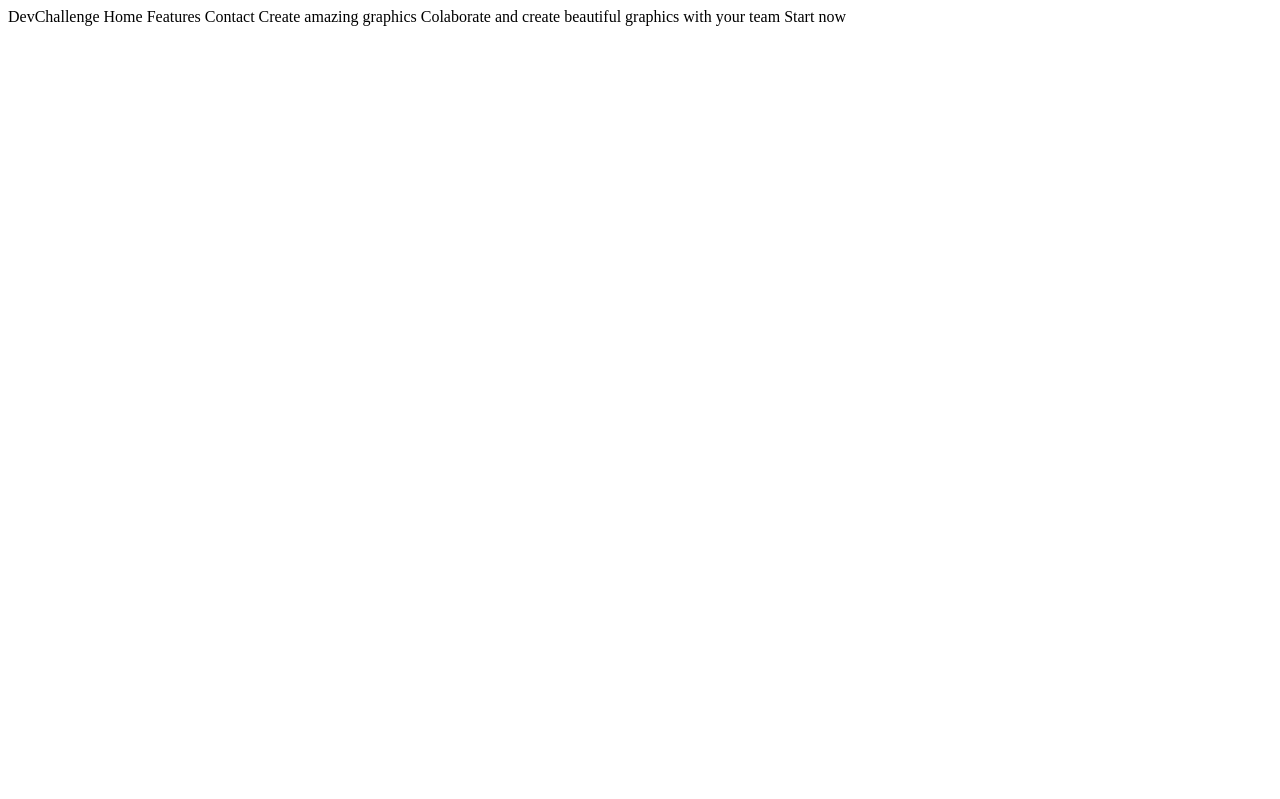
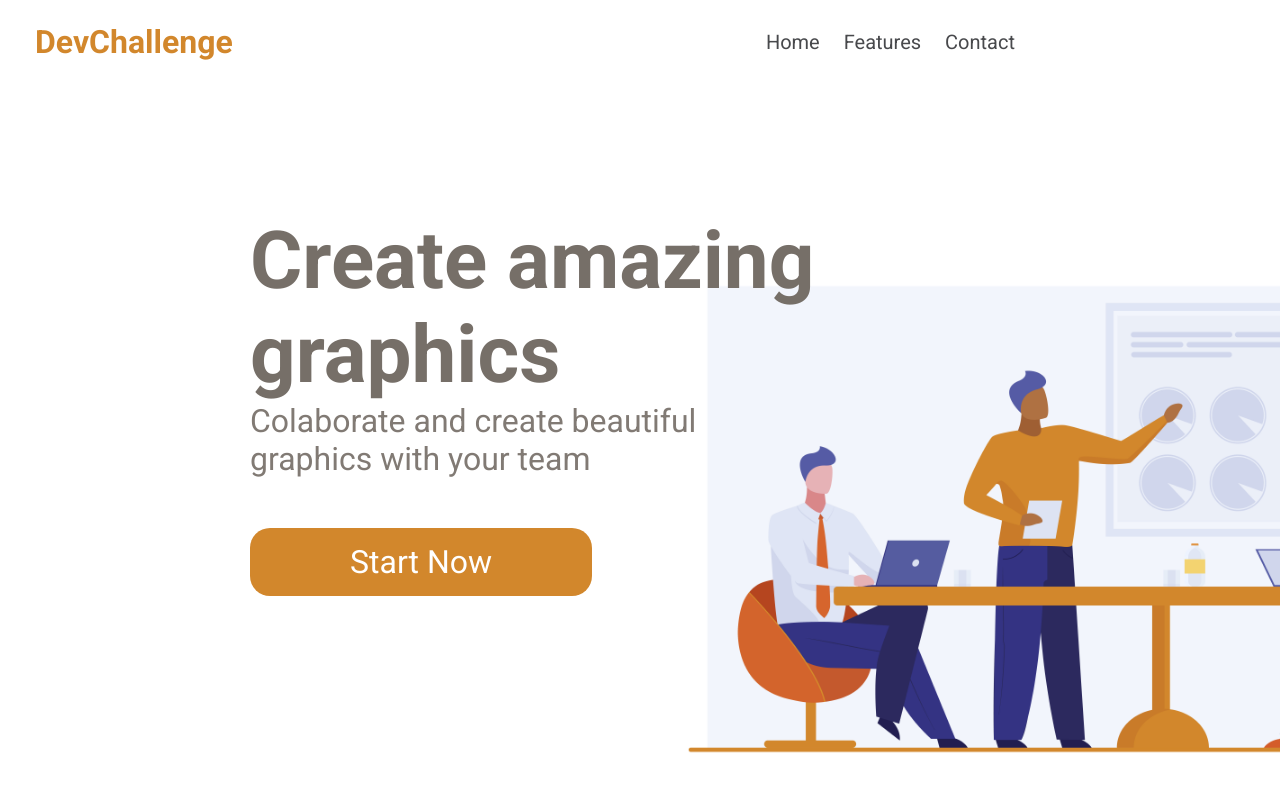
Before and after one commit to Samborka/Landing-page, a plain HTML site: page index.html in a window 1280 px wide. Drawn offline with Linux system fonts and the light colour scheme.

Commit message:
DevChallenge concluido

```diff
--- a/index.html
+++ b/index.html
@@ -1,5 +1,33 @@
-DevChallenge
-Home Features Contact
-Create amazing graphics
-Colaborate and create beautiful graphics with your team
-Start now
+<!DOCTYPE html>
+<html lang="pt-br">
+<head>
+    <meta charset="UTF-8">
+    <meta http-equiv="X-UA-Compatible" content="IE=edge">
+    <meta name="viewport" content="width=device-width, initial-scale=1.0">
+    <link rel="stylesheet" href="style.css">
+    <title>DevChallenge</title>
+</head>
+<body>
+    <div class="nav-bar">
+        <div class="nav-logo">
+            <h1>DevChallenge</h1>
+        </div>
+        <div class="nav-buttons">
+            <a href="">Home</a>
+            <a href="">Features</a>
+            <a href="">Contact</a>
+        </div>
+    </div>
+
+    <div class="titulo-site">
+        <div class="descricao-titulo">
+            <h1>Create amazing <br> graphics</h1>
+            <p>Colaborate and create beautiful <br> graphics with your team</p>
+            <button>Start Now</button>
+        </div>
+        <div id="imagem-time"><img src="assets/team.jpg" alt="Imagem do time">
+        </div>
+
+    </div>
+</body>
+</html>
--- /dev/null
+++ b/style.css
@@ -0,0 +1,74 @@
+@import url('https://fonts.googleapis.com/css2?family=Roboto:wght@400;700&display=swap');
+*{
+    margin: 0;
+    padding: 0;
+    border: 0;
+    font-family: 'Roboto', sans-serif;
+    background-color: #ffffff;
+    overflow: hidden;
+}
+.nav-bar{
+    display: flex;
+    justify-content: space-between;
+    align-items: center;
+
+}
+.nav-logo{
+    text-align: center;
+    padding: 20px;
+    padding-left: 35px;
+    color: #d2872c;
+}
+.nav-buttons{
+    text-align: center;
+    margin-right: 225px;
+    padding: 30px;
+}
+.nav-buttons a{
+    text-decoration: none;
+    padding: 10px;
+    color: #48494c;
+    font-size: 20px;
+}
+.titulo-site{
+    margin-top: 80px;
+    margin-left: 200px;
+    padding: 30px;
+
+}
+.descricao-titulo{
+    padding: 20px;
+    position: relative;
+    z-index: 1000;
+    background: none;
+}
+.descricao-titulo h1{
+    font-size: 80px;
+    color: #766f68;
+    background: none;
+}
+.descricao-titulo p{
+    font-size: 32px;
+    color: #817a74;
+    background: none;
+}
+.descricao-titulo button{
+    background: #d2872c;
+    padding: 15px 100px;
+    margin-top: 50px;
+    border-radius: 20px;
+    font-size: 32px;
+    color: white;
+}
+#imagem-time{
+    z-index: 0;
+    position: relative;
+    left: 438px;
+    bottom: 370px;
+    background: none;
+    width: 900px;
+}
+#imagem-time img{
+    width: 900px;
+    height: 546px;
+}
```
Also changed, not shown: assets/team-500.jpg (added), assets/team-900.jpg (added).
